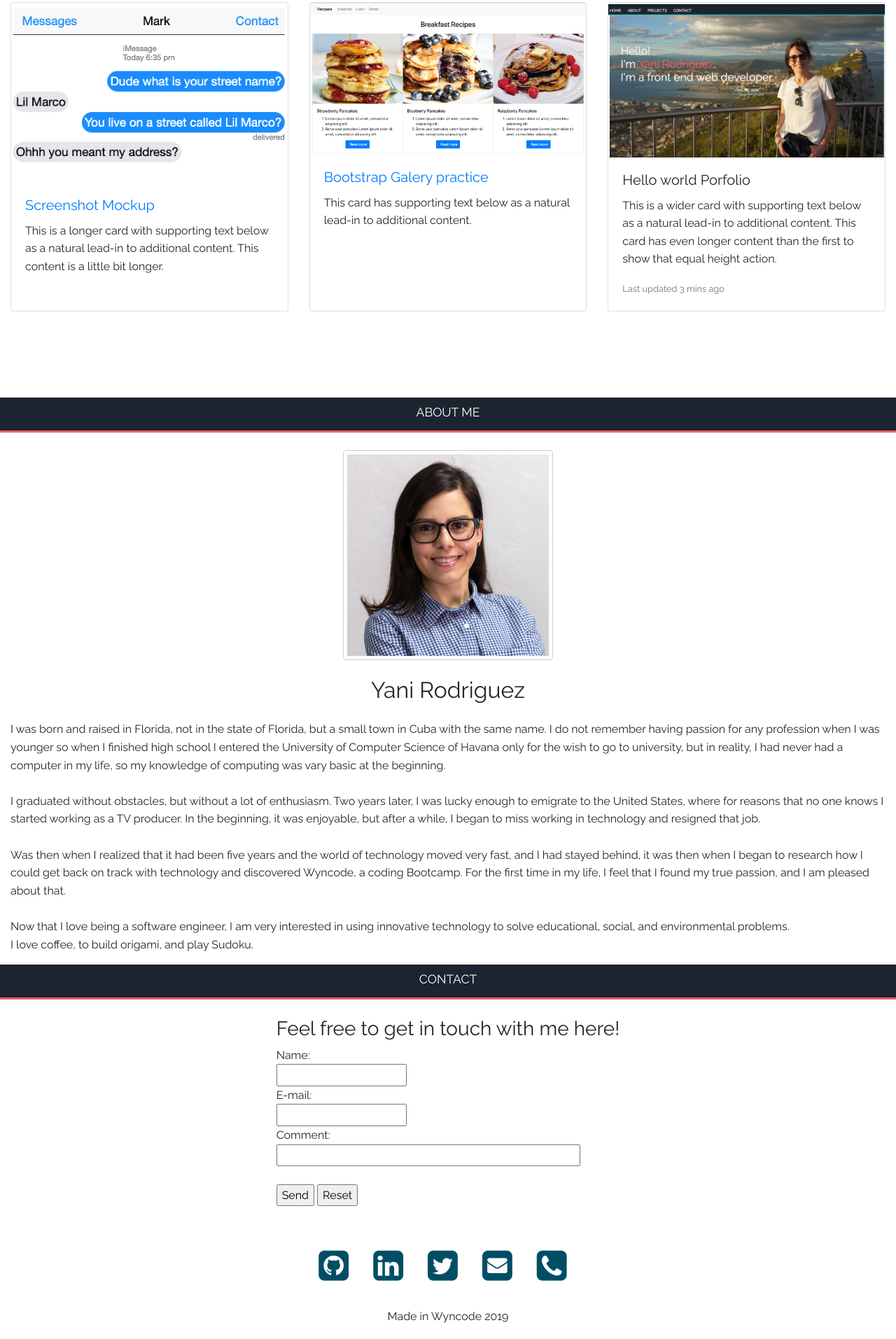
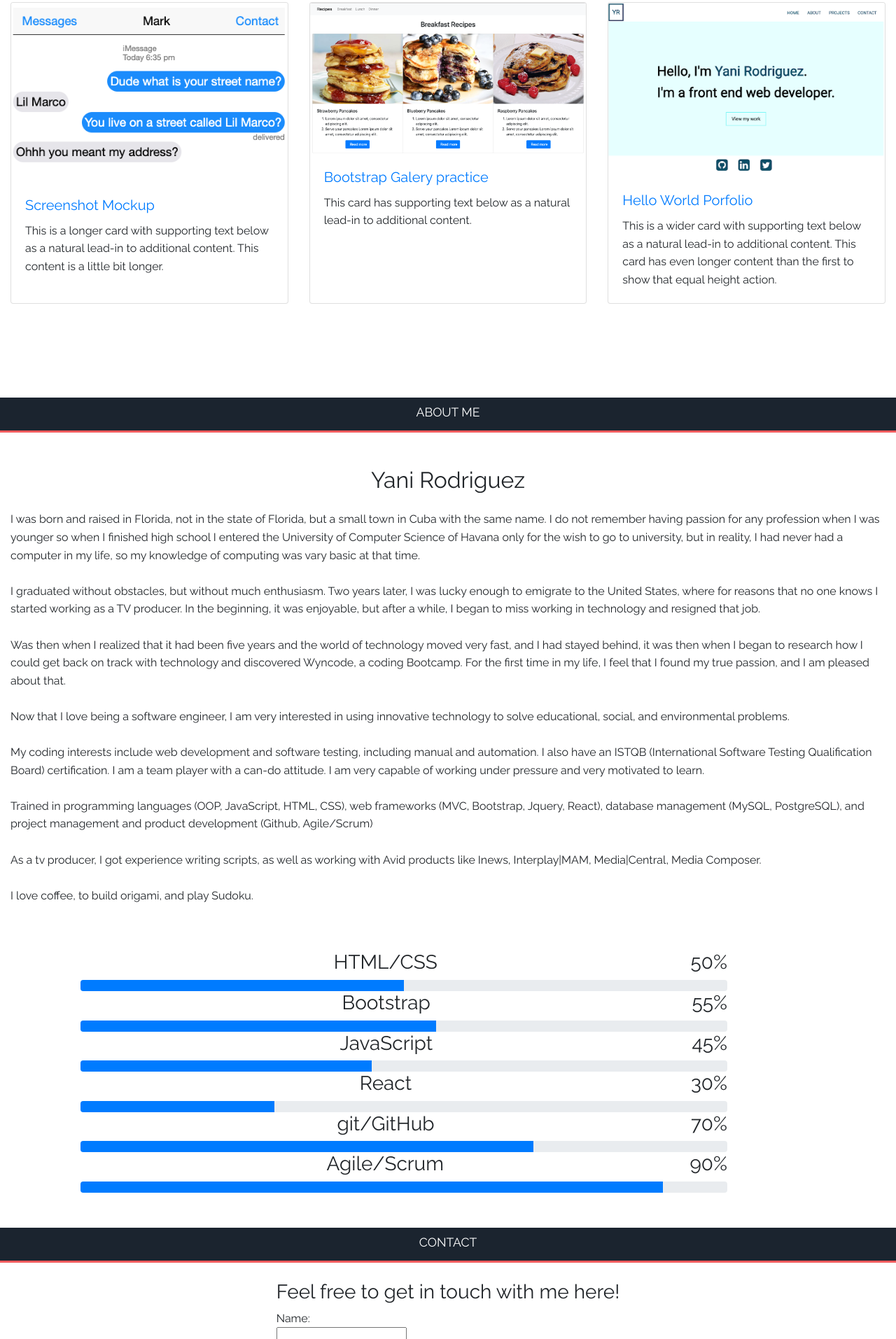
Before and after one commit to Yani010712/my-hello-world-portfolio, a website: page public/index.html in a window 1280 px wide. Shown: the part 887-2800 px from the top of the page at 70% size. Drawn offline with nearby package versions, Linux system fonts and the light colour scheme.

Commit message:
Updating styles

```diff
--- a/public/index.html
+++ b/public/index.html
@@ -65,11 +65,11 @@
                     </div>
                 </div>
                 <div class="card">
-                    <img class="card-img-top" src="images-portfolio/porfolio1.png" alt="Card image cap">
+                    <img class="card-img-top" src="images-portfolio/ScreenShot-portFolio.png" alt="Card image cap">
                     <div class="card-body">
-                        <h5 class="card-title">Hello world Porfolio</h5>
+                        <h5 class="card-title"><a href="https://yani-portfolio.herokuapp.com/index.html">Hello World Porfolio</a></h5>
                         <p class="card-text">This is a wider card with supporting text below as a natural lead-in to additional content. This card has even longer content than the first to show that equal height action.</p>
-                        <p class="card-text"><small class="text-muted">Last updated 3 mins ago</small></p>
+
                     </div>
                 </div>
             </div>
@@ -90,21 +90,80 @@
 
             <div class="info-about-container">
 
-                <div class="text-center">
-                    <img id="perfil" src="images-portfolio/yani-web.jpg" class="rounded" alt="profile photo">
-                </div>
-
                 <h2 class="my-4 text-center"> Yani Rodriguez</h2>
 
                 <p> I was born and raised in Florida, not in the state of Florida, but a small town in Cuba with the same name. I do not remember having passion for any profession when I was younger so when I finished high school I entered the University
-                    of Computer Science of Havana only for the wish to go to university, but in reality, I had never had a computer in my life, so my knowledge of computing was vary basic at the beginning. <br><br> I graduated without obstacles, but without
-                    a lot of enthusiasm. Two years later, I was lucky enough to emigrate to the United States, where for reasons that no one knows I started working as a TV producer. In the beginning, it was enjoyable, but after a while, I began to miss
+                    of Computer Science of Havana only for the wish to go to university, but in reality, I had never had a computer in my life, so my knowledge of computing was vary basic at that time. <br><br> I graduated without obstacles, but without
+                    much enthusiasm. Two years later, I was lucky enough to emigrate to the United States, where for reasons that no one knows I started working as a TV producer. In the beginning, it was enjoyable, but after a while, I began to miss
                     working in technology and resigned that job.
                     <br><br> Was then when I realized that it had been five years and the world of technology moved very fast, and I had stayed behind, it was then when I began to research how I could get back on track with technology and discovered Wyncode,
                     a coding Bootcamp. For the first time in my life, I feel that I found my true passion, and I am pleased about that.<br><br> Now that I love being a software engineer, I am very interested in using innovative technology to solve educational,
-                    social, and environmental problems.<br> I love coffee, to build origami, and play Sudoku.
+                    social, and environmental problems.<br><br>
+
+                    My coding interests include web development and software testing, including manual and automation.
+                    I also have an ISTQB (International Software Testing Qualification Board) certification. I am a team player with a can-do attitude. I am very capable of working under pressure and very motivated to learn.<br><br>
+                    Trained in programming languages (OOP, JavaScript, HTML, CSS), web frameworks (MVC, Bootstrap, Jquery, React), database management (MySQL, PostgreSQL), and project management and product development (Github, Agile/Scrum)<br><br>
+
+                    As a tv producer, I got experience writing scripts, as well as working with Avid products like Inews, Interplay|MAM, Media|Central, Media Composer.<br><br> I love coffee, to build origami, and play Sudoku.<br>
+
 
             </div>
+            <!-- Progress bar -->
+            <!-- Thin Size Progress Bars -->
+              <!-- Medium Size Progress Bars -->
+              <div id="progress-bar-container">
+              <div class="margin">
+                <h3 class="progress-label">HTML/CSS
+                <span class="pull-right">50%</span>
+                </h3>
+                <div class="progress progress-xs">
+                <div class="progress-bar progress-bar-primary" role="progressbar" aria-valuenow="92" aria-valuemin="0" aria-valuemax="100" style="width: 50%">
+                </div>
+                </div>
+                <h3 class="progress-label">Bootstrap
+                <span class="pull-right">55%</span>
+                </h3>
+                <div class="progress progress-xs">
+                <div class="progress-bar progress-bar-primary" role="progressbar" aria-valuenow="68" aria-valuemin="0" aria-valuemax="100" style="width: 55%">
+                </div>
+                </div>
+                <h3 class="progress-label">JavaScript
+                <span class="pull-right">45%</span>
+                </h3>
+                <div class="progress progress-xs">
+                <div class="progress-bar progress-bar-primary" role="progressbar" aria-valuenow="78" aria-valuemin="0" aria-valuemax="100" style="width: 45%">
+                </div>
+                </div>
+                <h3 class="progress-label">React
+                <span class="pull-right">30%</span>
+                </h3>
+                <div class="progress progress-xs">
+                <div class="progress-bar progress-bar-primary" role="progressbar" aria-valuenow="92" aria-valuemin="0" aria-valuemax="100" style="width: 30%">
+                </div>
+                </div>
+                <h3 class="progress-label">git/GitHub
+                <span class="pull-right">70%</span>
+                </h3>
+                <div class="progress progress-xs">
+                <div class="progress-bar progress-bar-primary" role="progressbar" aria-valuenow="92" aria-valuemin="0" aria-valuemax="100" style="width: 70%">
+                </div>
+                </div>
+                <h3 class="progress-label">Agile/Scrum
+                <span class="pull-right">90%</span>
+                </h3>
+                <div class="progress progress-xs">
+                <div class="progress-bar progress-bar-primary" role="progressbar" aria-valuenow="92" aria-valuemin="0" aria-valuemax="100" style="width: 90%">
+                </div>
+                </div>
+              </div>
+            </div>
+              <!-- End Medium Size Progress Bars -->
+<!-- End Thin Size Progress Bars -->
+
+
+
+
+
         </div>
 
         <!-- Contact -->
--- a/public/style.css
+++ b/public/style.css
@@ -225,6 +225,9 @@ a {
 
 .info-about-container {
     padding-top: 75px;
+    display: block;
+
+    /* height: 900px; */
 }
 
 .contact-form-container {
@@ -306,6 +309,7 @@ a {
 }
 
 
+
 /* .profileP{
 	display:flex;
 	align-content: center;
@@ -327,26 +331,18 @@ img.profile-photo {
     justify-content: space-around;
 }
 
-.coffee {
-    width: 200px;
-    height: 200px;
-    border: 1px solid #ccc;
-    padding: 5px;
+
+
+/* test*********** */
+#progress-bar-container{
+  width: 1024px;
+  padding: 50px;
+  margin-left: 50px;
+
+  text-align: center;
+
 }
 
-.origami {
-    width: 190px;
-    height: 200px;
-    border: 1px solid #ccc;
-    padding: 5px;
-}
-
-.sudoku {
-    width: 200px;
-    height: 200px;
-    border: 1px solid #ccc;
-    padding: 5px;
-}
 
 
 /* =================================
```
Also changed, not shown: public/images-portfolio/ScreenShot-portFolio.png (added), public/images-portfolio/sudoku.jpg (deleted), 1 other file.
